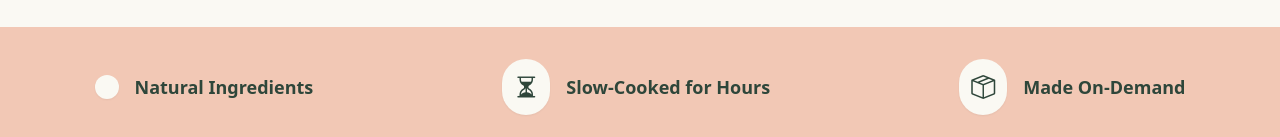
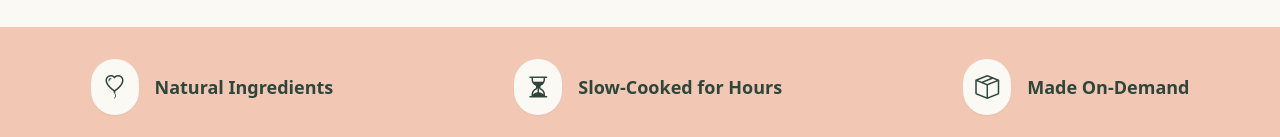
Before and after one commit to jankarlox94/milchreis-prototype, a React (Vite) app: page / in a window 1280 px wide. Shown: the part 815-952 px from the top of the page. Built offline with nearby package versions, Linux system fonts and the light colour scheme.

Commit message:
fixed natural ingredients icon on usp banner

```diff
--- a/src/components/UspBanner/UspBanner.jsx
+++ b/src/components/UspBanner/UspBanner.jsx
@@ -13,7 +13,7 @@ const UspBanner = () => {
   return (
     <section className="bg-peach-beige py-8 px-6">
       <div className="max-w-container-desktop mx-auto flex flex-col md:flex-row flex-wrap justify-around items-center gap-6 md:gap-12 text-dark-green">
-        <UspItem iconClass="bi-leaf" text="Natural Ingredients" />
+        <UspItem iconClass="bi-balloon-heart" text="Natural Ingredients" />
         <UspItem iconClass="bi-hourglass-split" text="Slow-Cooked for Hours" />
         <UspItem iconClass="bi-box-seam" text="Made On-Demand" />
       </div>
```
